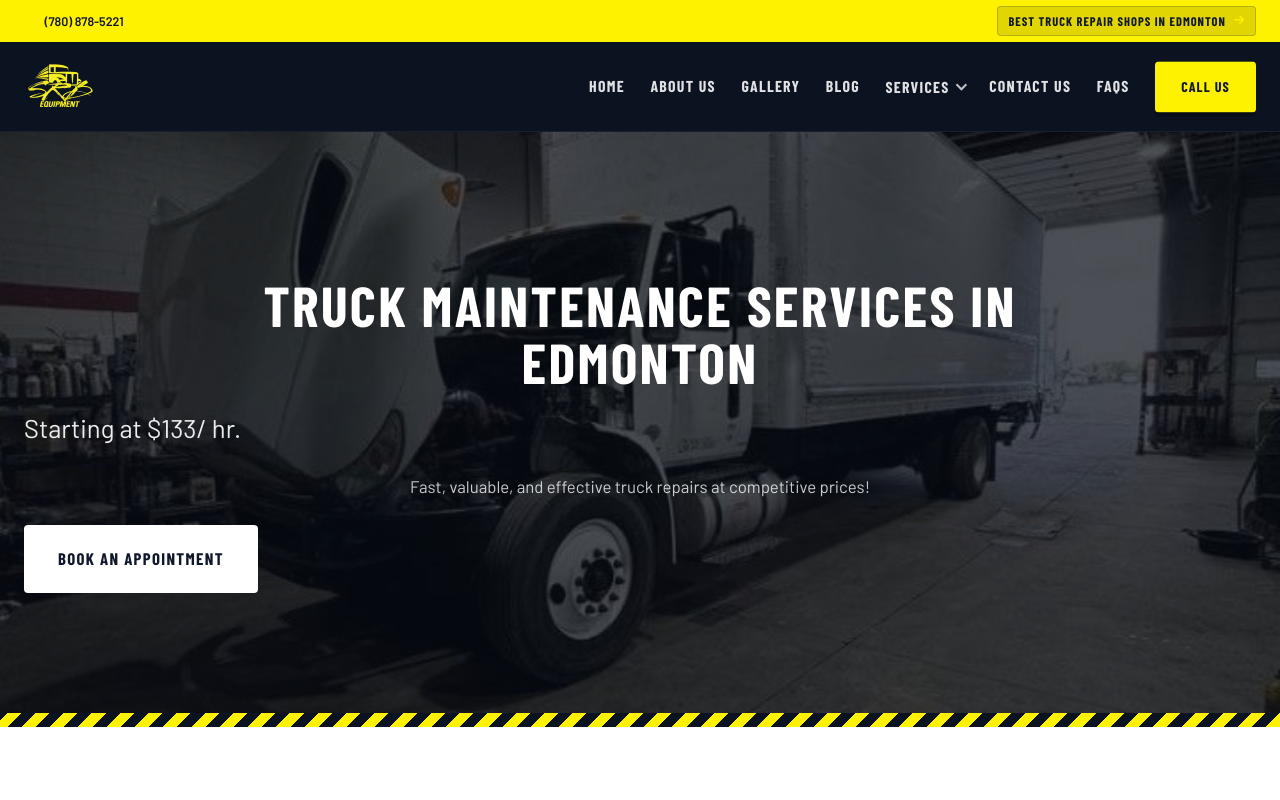
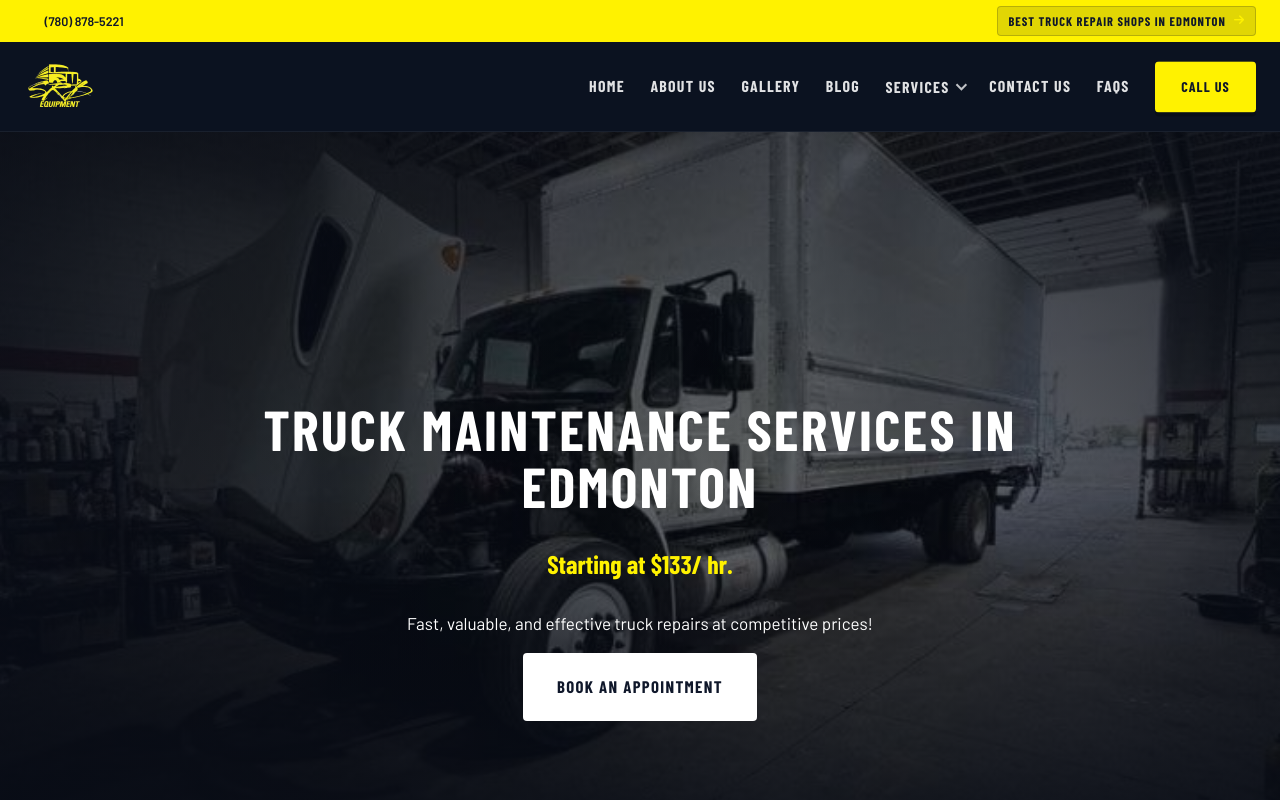
Before and after one commit to princsharma/srbequipments, a Next.js app: page /services/routine-service in a window 1280 px wide. Shown: the top 800 px of the page. Built offline with nearby package versions, Linux system fonts and the light colour scheme; a web font is replaced by a local one.

Commit message:
Some Pages Fixing for Test Align

```diff
--- a/src/app/services/air-conditioning/page.tsx
+++ b/src/app/services/air-conditioning/page.tsx
@@ -13,7 +13,7 @@ export const metadata: Metadata = {
 };
 
 const HERO_IMAGE =
-  "/images/2025/11/coolant-repair-1.jpg";
+  "/images/2025/11/brake-repair.jpg";
 const INTRO_IMAGE =
   "https://images.pexels.com/photos/4489702/pexels-photo-4489702.jpeg?auto=compress&cs=tinysrgb&w=800";
 const SIGNS_IMAGE =
--- a/src/app/services/emission-system-repair-service/page.tsx
+++ b/src/app/services/emission-system-repair-service/page.tsx
@@ -54,7 +54,7 @@ export default function EmissionSystemRepairPage() {
   return (
     <>
       <ServiceHero
-        variant="service"
+        variant="cinematic"
         image={HERO_IMAGE}
         imageAlt="Emission system repair service for trucks"
         title="Emission System Repair Service"
--- a/src/app/services/routine-service/page.tsx
+++ b/src/app/services/routine-service/page.tsx
@@ -65,7 +65,7 @@ export default function RoutineServicePage() {
   return (
     <>
       <ServiceHero
-        variant="service"
+        variant="cinematic"
         image={HERO_IMAGE}
         imageAlt="Truck maintenance services in Edmonton"
         title="Truck Maintenance Services in Edmonton"
--- a/src/styles/blog-article.css
+++ b/src/styles/blog-article.css
@@ -393,8 +393,10 @@
 }
 
 .blog-article__related-card img {
+  display: block;
   width: 100%;
-  height: 180px;
+  height: auto;
+  aspect-ratio: 16 / 9;
   object-fit: cover;
 }
 
--- a/src/styles/services.css
+++ b/src/styles/services.css
@@ -714,7 +714,12 @@
       min-height: clamp(480px, 72vh, 620px);
       display: flex;
       align-items: flex-end;
-      text-align: left;
+      text-align: center;
+    }
+    .hero--cinematic.hero--priced .hero__content {
+      align-items: center;
+      margin-left: auto;
+      margin-right: auto;
     }
     .hero--cinematic.hero--priced .hero__photo {
       position: absolute;
@@ -746,6 +751,7 @@
       max-width: 900px;
       text-transform: uppercase;
       letter-spacing: 0.04em;
+      text-align: center;
     }
     .hero--cinematic.hero--priced .hero__price {
       font-family: var(--font-display);
@@ -753,6 +759,10 @@
       color: var(--primary-color);
       font-weight: 800;
       margin: 0 0 var(--space-4);
+      text-align: center;
+    }
+    .hero--cinematic.hero--priced .hero__actions {
+      justify-content: center;
     }
 
     .image-frame img {
```
Also changed, not shown: public/images/Homepage/Hero banner.webp (renamed from public/images/Homepage/HeroBanner.webp).
